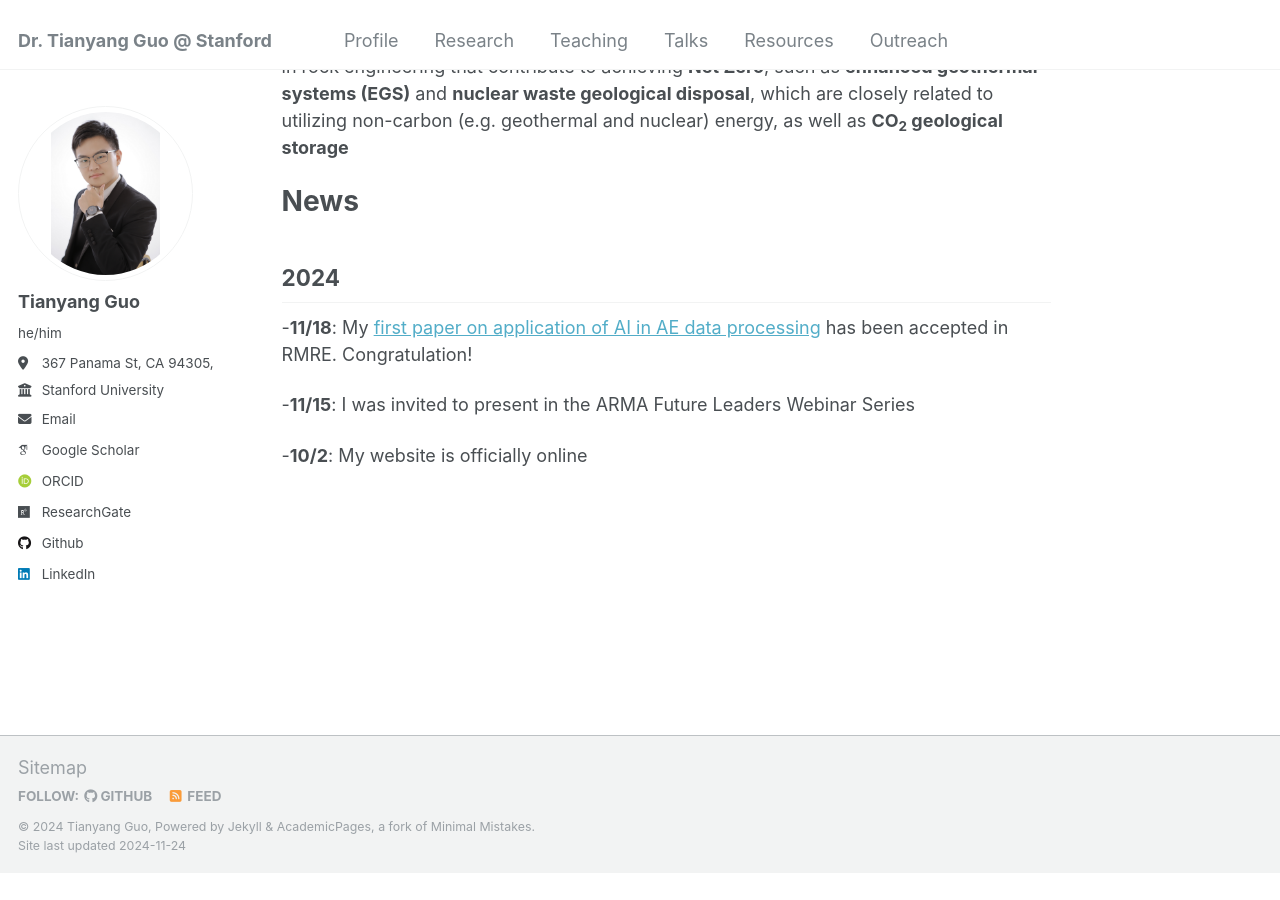
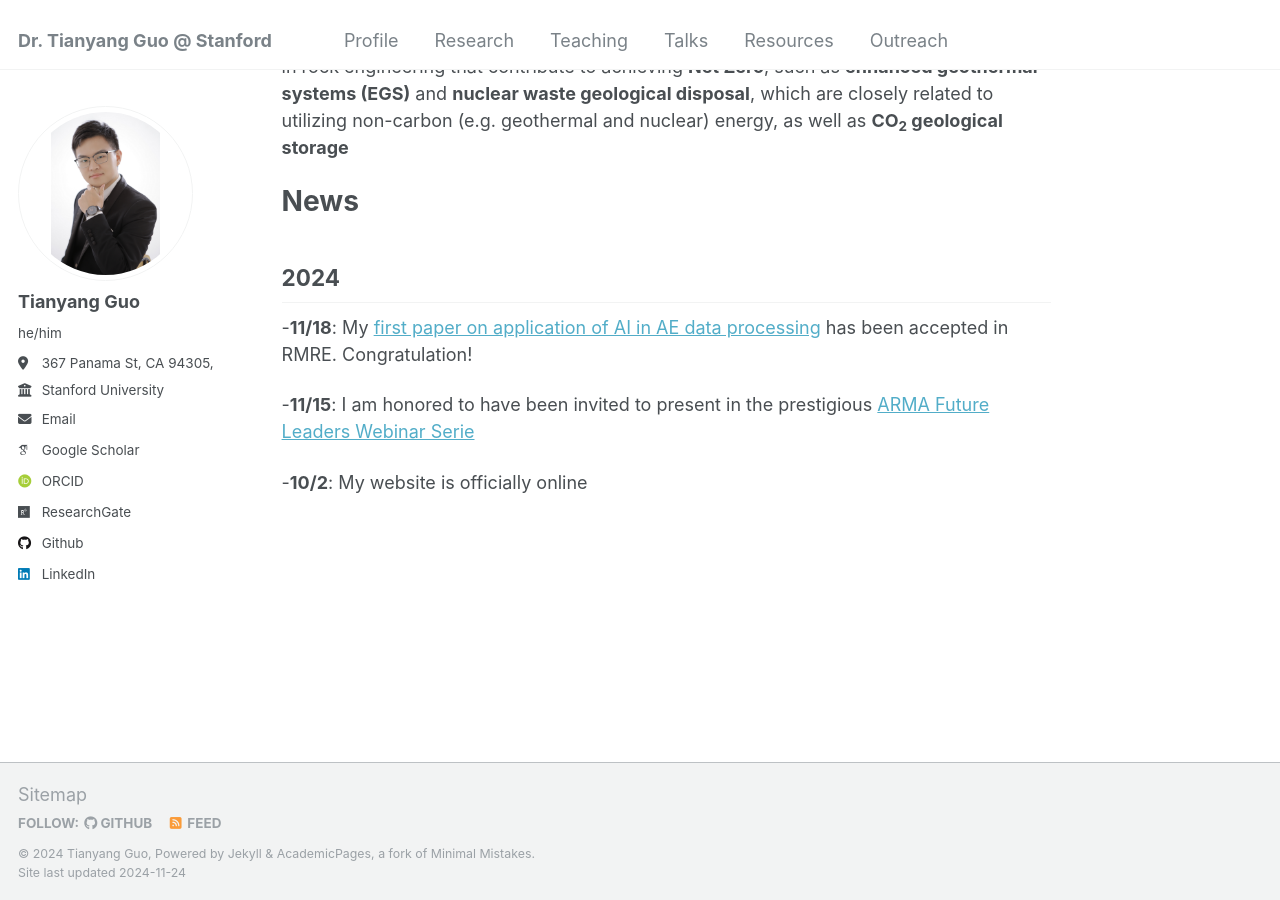
Before and after one commit to guotystanford/guotystanford.github.io, a Jekyll site: the page built from _pages/about.md, in a window 1280 px wide and 900 px high, scrolled down 635 px. Built offline with Jekyll 4.4.1, drawn with Linux system fonts in a browser that asks for light colours; some web fonts are replaced; before the commit the page ends 1508 px from its top, so only the background shows below that.

Commit message:
Update about.md

```diff
--- a/_pages/about.md
+++ b/_pages/about.md
@@ -23,7 +23,7 @@ In the future, I aim to leverage my experience and expertise to tackle scientifi
     My [first paper on application of AI in AE data processing](https://www.researchgate.net/publication/385906798_A_Deep-learning_P-wave_Arrival_Picker_for_Laboratory_Acoustic_Emissions_Model_Training_and_its_Performance?_sg%5B0%5D=96uMFM0dj3bjSk0gkb9BpI93_OXVmy1iyoXTeZcLG2EMshsQK5XZWWoOMe5dHIX-9hZwDc5qKEes1-Ka_VQzmxC__EHchyl2I6YAlVXc.ivrzrkHkeNYyu-WB60CSMx3VF_tYcZ6FkKrRQ1geWwCBRXzx4wCXP8Sn6GjoOsGe9OC_Y5HT9Khqv3e3K4zb9Q&_tp=eyJjb250ZXh0Ijp7ImZpcnN0UGFnZSI6ImhvbWUiLCJwYWdlIjoicHJvZmlsZSIsInByZXZpb3VzUGFnZSI6InByb2ZpbGUiLCJwb3NpdGlvbiI6InBhZ2VDb250ZW50In19) has been accepted in RMRE. Congratulation!
 
   -**11/15**:
-    I was invited to present in the ARMA Future Leaders Webinar Series
+    I am honored to have been invited to present in the prestigious [ARMA Future Leaders Webinar Serie](http://armarocks.org/arma-future-leader-webinar-series/)
 
   -**10/2**:
     My website is officially online
```
